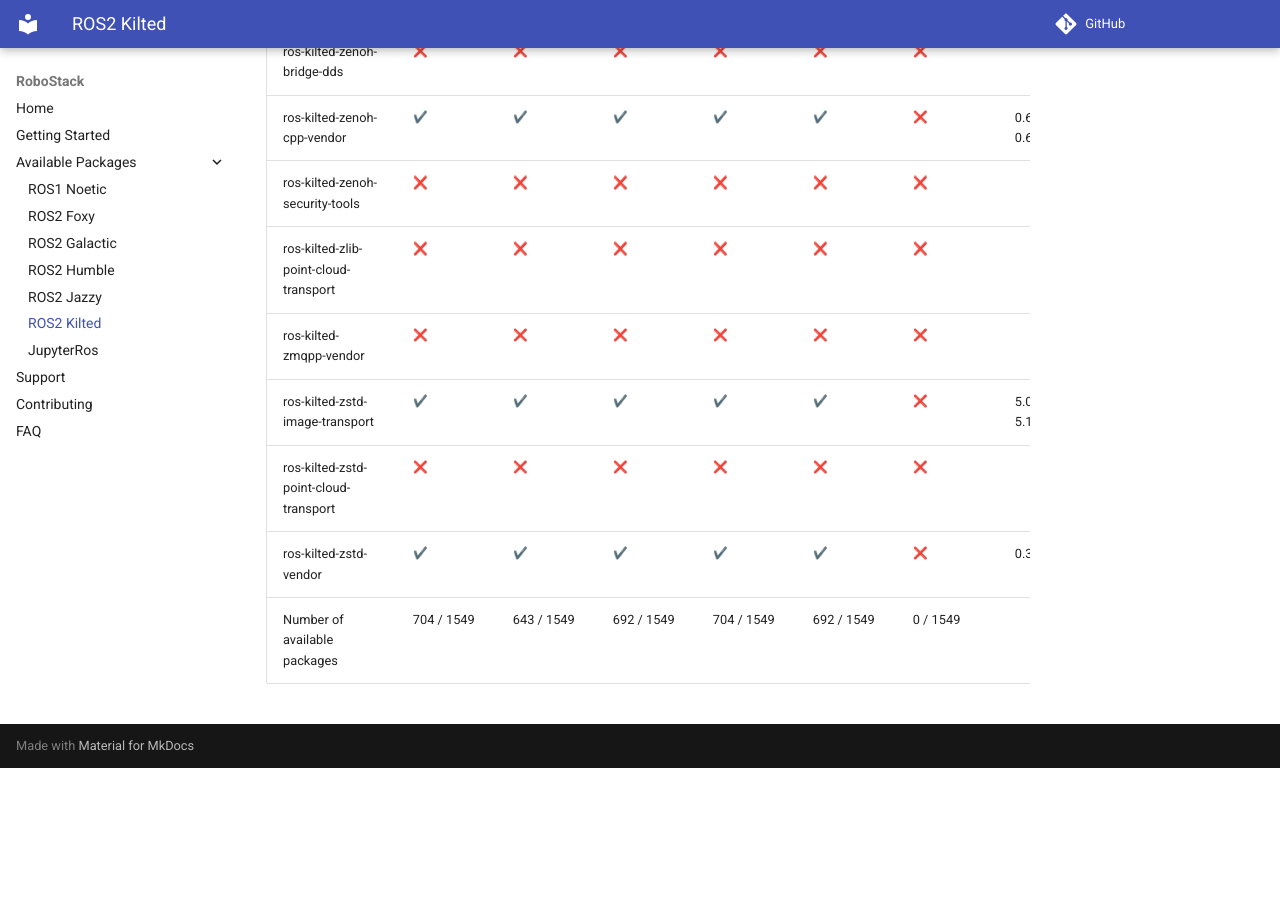
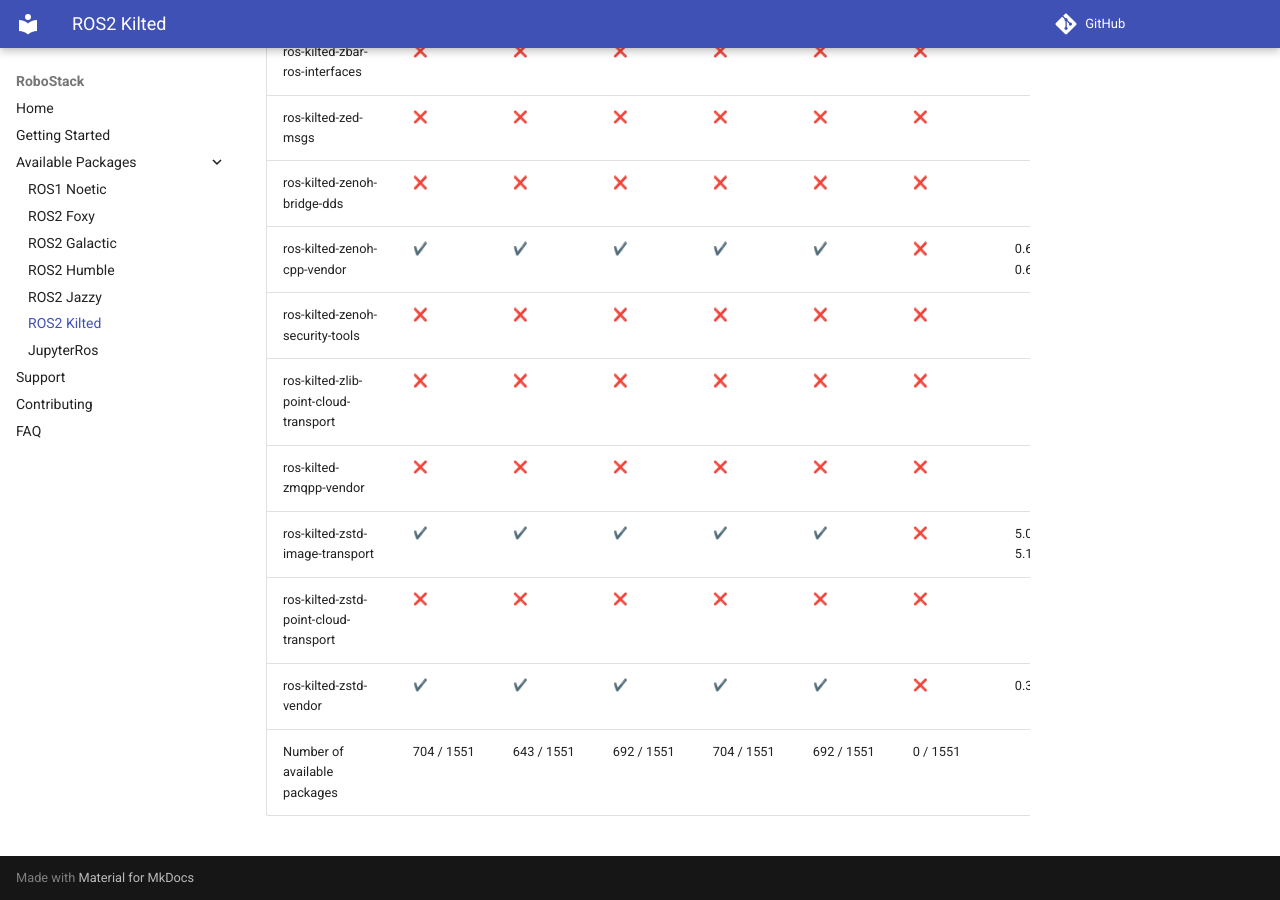
Before and after one commit to RoboStack/robostack.github.io, an MkDocs documentation site: the page built from docs/kilted.md, in a window 1280 px wide and 900 px high, scrolled down 114414 px. Built offline with MkDocs 1.6.1 and Material for MkDocs 9.7.7, drawn with Linux system fonts in a browser that asks for light colours; emoji names are drawn with the system emoji font; comment, search, counter and statistics services are not loaded; before the commit the page ends 115182 px from its top, so only the background shows below that; some of the changed text lies outside the part shown.

Commit message:
Update tables

```diff
--- a/docs/kilted.md
+++ b/docs/kilted.md
@@ -1549,4 +1551,4 @@
 | ros-kilted-zstd-image-transport | :heavy_check_mark: { data-sort='1' } | :heavy_check_mark: { data-sort='1' } | :heavy_check_mark: { data-sort='1' } | :heavy_check_mark: { data-sort='1' } | :heavy_check_mark: { data-sort='1' } | :x: { data-sort='0' } | 5.0.2, 5.1.0, 5.1.1  |
 | ros-kilted-zstd-point-cloud-transport | :x: { data-sort='0' } | :x: { data-sort='0' } | :x: { data-sort='0' } | :x: { data-sort='0' } | :x: { data-sort='0' } | :x: { data-sort='0' } |   |
 | ros-kilted-zstd-vendor | :heavy_check_mark: { data-sort='1' } | :heavy_check_mark: { data-sort='1' } | :heavy_check_mark: { data-sort='1' } | :heavy_check_mark: { data-sort='1' } | :heavy_check_mark: { data-sort='1' } | :x: { data-sort='0' } | 0.32.0  |
-| Number of available packages |  704 / 1549 | 643 / 1549 | 692 / 1549 | 704 / 1549 | 692 / 1549 | 0 / 1549 |
+| Number of available packages |  704 / 1551 | 643 / 1551 | 692 / 1551 | 704 / 1551 | 692 / 1551 | 0 / 1551 |
```
Also changed, not shown: other parts of docs/kilted.md (+2 -0 lines), docs/humble.md (+3 -1 lines), docs/jazzy.md (+3 -1 lines).
